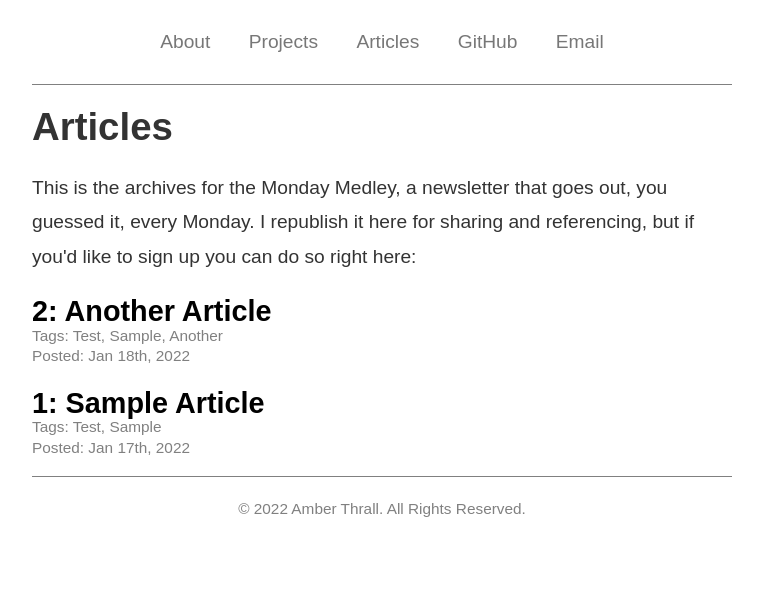
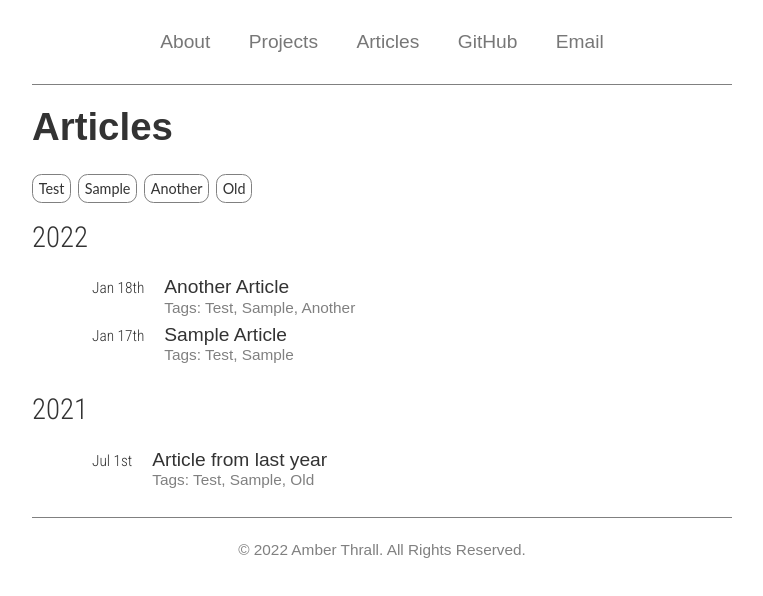
Before and after one commit to AmberThrall/amberthrall.github.io, a React (Create React App) app: page /articles in a window 1280 px wide. Shown: the top 596 px of the page, without its empty margins (258-1021 px from the left). Built offline with nearby package versions, Linux system fonts and the light colour scheme.

Commit message:
New Articles page with tag searching, new style, and automated sorting.

```diff
--- a/public/index.html
+++ b/public/index.html
@@ -28,6 +28,7 @@
     <link rel="preconnect" href="https://fonts.googleapis.com">
     <link rel="preconnect" href="https://fonts.gstatic.com" crossorigin>
     <link rel="stylesheet" href="https://cdn.jsdelivr.net/npm/katex@0.15.2/dist/katex.min.css" integrity="sha384-MlJdn/WNKDGXveldHDdyRP1R4CTHr3FeuDNfhsLPYrq2t0UBkUdK2jyTnXPEK1NQ" crossorigin="anonymous">
+    <link href="https://fonts.googleapis.com/css2?family=Roboto+Condensed:wght@300&display=swap" rel="stylesheet">
   </head>
   <body>
     <noscript>You need to enable JavaScript to run this app.</noscript>
--- a/src/components/About.js
+++ b/src/components/About.js
@@ -6,8 +6,8 @@ class About extends React.Component {
             <>
                 <h1>My Name is Amber Thrall</h1>
                 <p>
-                    I am a mathematician and computer scientist interested in backend development, programming language theory and algebra.
-                    I have a bachelors of science in mathematics from Univeristy of Washington.
+                    I am a mathematician and computer scientist interested in backend development and algebra.
+                    I received a bachelors of science in mathematics from Univeristy of Washington in 2018.
                 </p>
                 <p>
                     As a mathematician, I have published two articles relating to eigenvalues:
--- a/src/components/Articles.js
+++ b/src/components/Articles.js
@@ -1,36 +1,79 @@
 import React from 'react';
 import moment from 'moment';
-import { Link } from 'react-router-dom';
+import { Link, useSearchParams } from 'react-router-dom';
 import index from '../posts/index.json';
 import '../css/Articles.css';
 
 class Articles extends React.Component {
     render() {
-        const numArticles = index.length;
-        const articles = index.slice().reverse().map((article, id) => {
-            const actualId = numArticles - id;
-            const tags = article.tags.join(', ');
+        let selectedTags = this.props.params.get("tags") || "";
+        selectedTags = selectedTags.split(",").filter((x) => x !== "");
+
+        const allTags = index.map((article) => { return article.tags }).flat().filter((v, i, a) => a.indexOf(v) === i);
+        const tagSelect = allTags.map((tag, id) => {
+            return <button className={selectedTags.includes(tag) ? "tagButtonSelected" : "tagButton"} key={id} onClick={() => {
+                let newTags = selectedTags.slice();
+                if (newTags.includes(tag))
+                    newTags.splice(newTags.indexOf(tag), 1);
+                else
+                    newTags.push(tag);
+
+                this.props.setParams( newTags.length === 0 ? {} : { tags: newTags.join(",") });
+                selectedTags = newTags;
+            }}>{tag}</button>;
+        });
+
+        const articles = index.slice().map((article, id) => {
+            return { ...article, id: id };
+        }).sort((a, b) => {
+            return moment(a.posted).isAfter(moment(b.posted)) ? -1 : 1;
+        }).filter((article) => {
+            if (selectedTags.length === 0)
+                return true;
+            return article.tags.filter((tag) => selectedTags.includes(tag)).length > 0;
+        }).map((article) => {
+            return [moment(article.posted).year(), (
+                <li key={article.id}>
+                    <span className="timelineDate">{moment(article.posted).format("MMM Do")}</span>
+                    <span className="timelineContent">
+                        <Link to={"/article?id=" + article.id}>{article.title}</Link><br />
+                        <span className="articleTags">Tags: {article.tags.join(", ")}</span>
+                    </span>
+                </li>
+            )];
+        });
+
+        const years = index.map((article) => { return moment(article.posted).year() }).filter((v, i, a) => a.indexOf(v) === i);
+        const content = years.map((year) => {
+            const articlesList = articles.filter((x) => x[0] === year).map((x) => { return x[1]; });
+            if (articlesList.length === 0)
+                return;
+
             return (
-                <li className="articleItem" key={actualId}>
-                    <h2 className="articleTitle"><Link to={"/article?id=" + (actualId)}>{actualId + ": " + article.title}</Link></h2>
-                    <span className="articleTags">Tags: {tags}</span><br />
-                    <span className="articlePosted">Posted: {moment(article.posted).format('MMM Do, YYYY')}</span>
-                </li>
+                <div key={year}>
+                    <span className="timelineYear">{year}</span>
+                    <ul className="timelineList">
+                        {articles.filter((x) => x[0] === year).map((x) => { return x[1]; })}
+                    </ul>
+                </div>
             );
         });
 
         return (
             <>
                 <h1>Articles</h1>
-                <p>
-                    This is the archives for the Monday Medley, a newsletter that goes out, you guessed it, every Monday. I republish it here for sharing and referencing, but if you'd like to sign up you can do so right here:
-                </p>
-                <ul className="articleList">
-                    {articles}
-                </ul>
+                {tagSelect}
+                <div className="timeline">
+                    {content}
+                </div>
             </>
         );
     }
 }
 
-export default Articles;
+function ArticlesWrapper(props) {
+    const [searchParams, setSearchParams] = useSearchParams();
+    return <Articles {...props} params={searchParams} setParams={setSearchParams} />;
+}
+
+export default ArticlesWrapper;
--- a/src/css/App.css
+++ b/src/css/App.css
@@ -8,6 +8,10 @@ html, button, input, select, textarea,
 
 a {
     color: blue;
+}
+
+h4 {
+    margin-bottom: 0.1em;
 }
 
 .container {
--- a/src/css/Articles.css
+++ b/src/css/Articles.css
@@ -27,6 +27,72 @@
     padding: 0;
 }
 
+
+.tagButton,
+.tagButtonSelected {
+    display: inline-block;
+    line-height: 0.8rem;
+    font-size: 0.75rem;
+    background: none;
+    border: 1px solid gray;
+    border-radius: 0.5rem;
+    padding: 0.3rem 0.3rem;
+    margin: 0 0.35rem 0.35rem 0;
+}
+
+.tagButtonSelected {
+    background-color: lightgray;
+}
+
+.tagButton:hover {
+    background-color: lightgray;
+    cursor: pointer;
+}
+
+.tagButtonSelected:hover {
+    cursor: pointer;
+}
+
+.timeline {
+    margin-top: 10px;
+}
+
+.timelineYear {
+    font-family: 'Roboto Condensed', sans-serif;
+    font-size: 1.5rem;
+}
+
+.timelineDate {
+    font-family: 'Roboto Condensed', sans-serif;
+    font-size: 0.8rem;
+    position: relative;
+    top: -1rem;
+}
+
+.timelineList {
+    list-style: none;
+    margin-left: 20px;
+}
+
+.timelineContent {
+    display: inline-block;
+    line-height: 1rem;
+    margin-left: 20px;
+}
+
+.timelineContent>a {
+    color: #333;
+    text-decoration: none;
+}
+
+.timelineContent>a:hover {
+    text-decoration: underline;
+    color: gray;
+}
+
+/********************************
+ * Article Content
+ ********************************/
 .articleContent pre {
     overflow: auto;
     padding: 10px;
--- a/src/posts/index.json
+++ b/src/posts/index.json
@@ -10,5 +10,11 @@
         "posted": "2022-01-18",
         "file": "Sample_Article.md",
         "tags": [ "Test", "Sample", "Another" ]
+    },
+    {
+        "title": "Article from last year",
+        "posted": "2021-07-01",
+        "file": "Sample_Article.md",
+        "tags": [ "Test", "Sample", "Old" ]
     }
 ]
```
